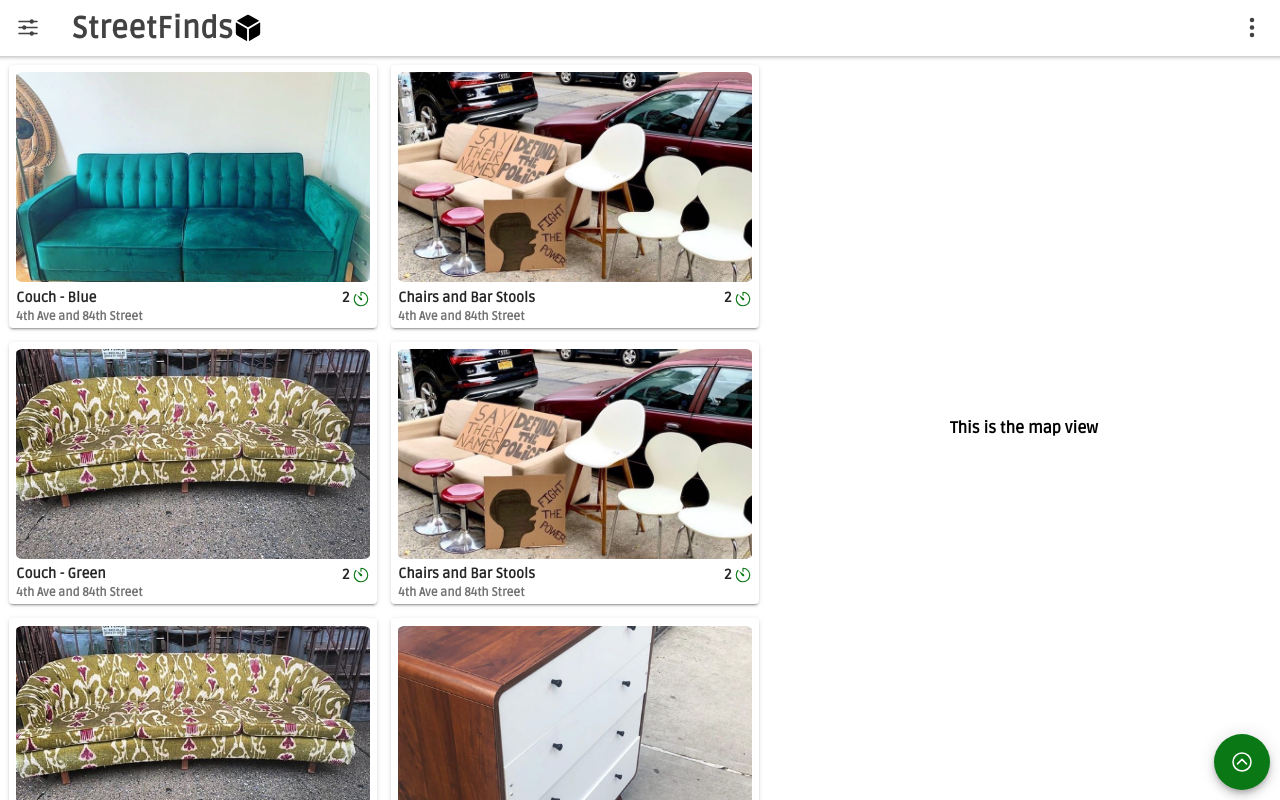
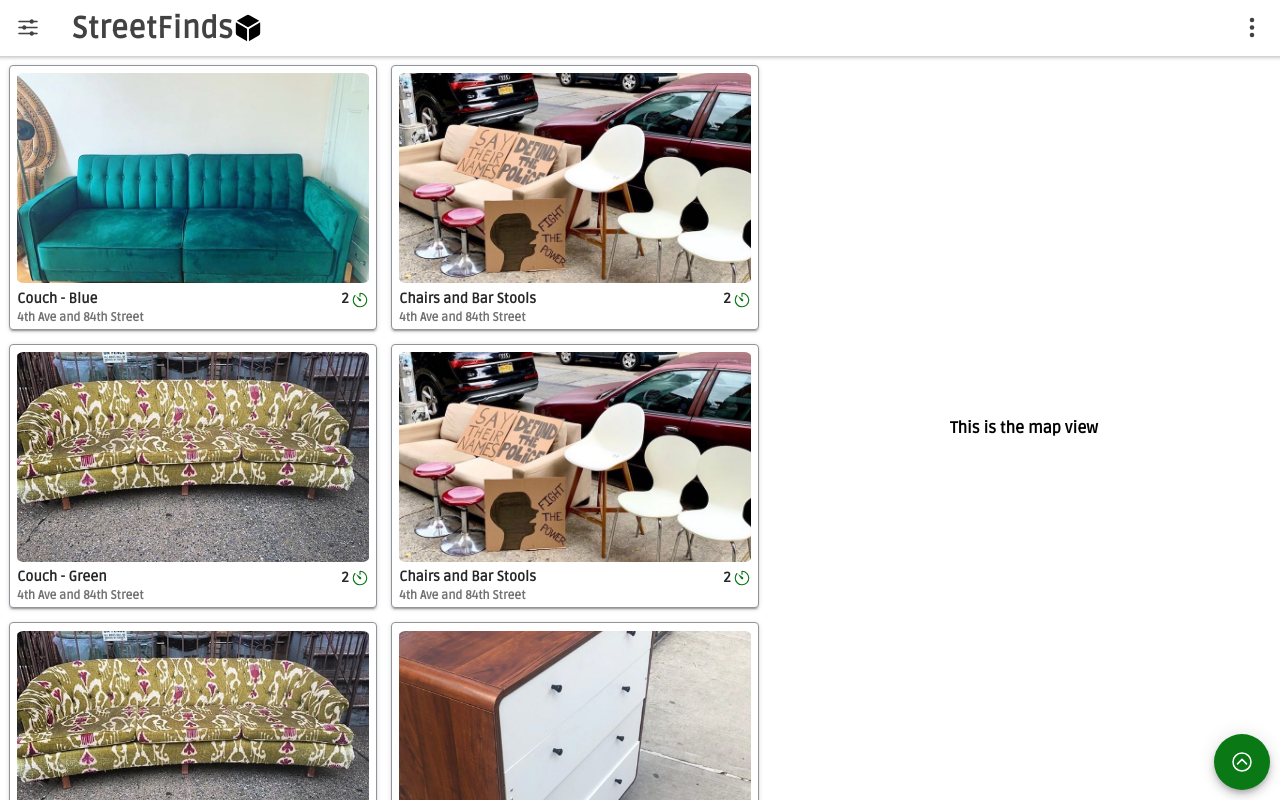
Before and after one commit to DominickH20/StreetFinds, a React (Create React App) app in the folder client/: page / in a window 1280 px wide. Built offline with nearby package versions, Linux system fonts and the light colour scheme.

Commit message:
border edit

```diff
--- a/client/src/components/FindCard.css
+++ b/client/src/components/FindCard.css
@@ -1,5 +1,8 @@
 .find-card {
   margin: 2px;
+  border: solid;
+  border-width: 1px;
+  border-color: var(--ion-color-medium);
 }
 
 .find-card .img-holder {
```
